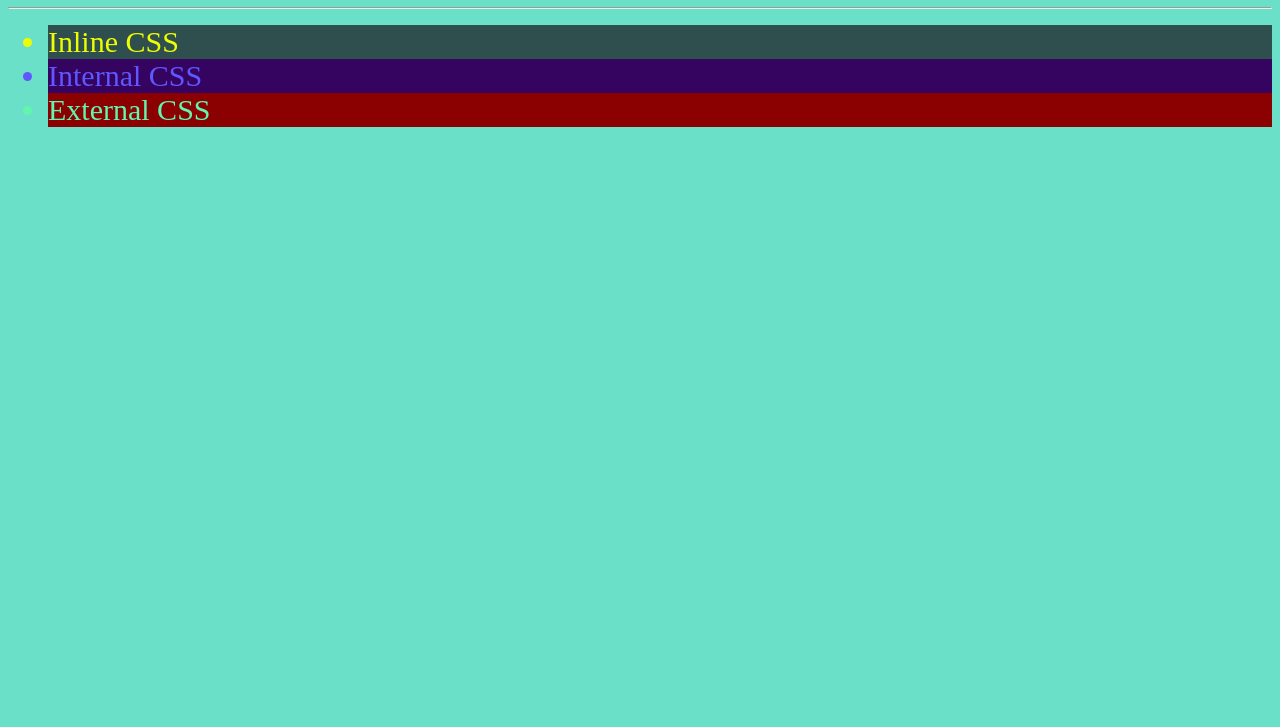
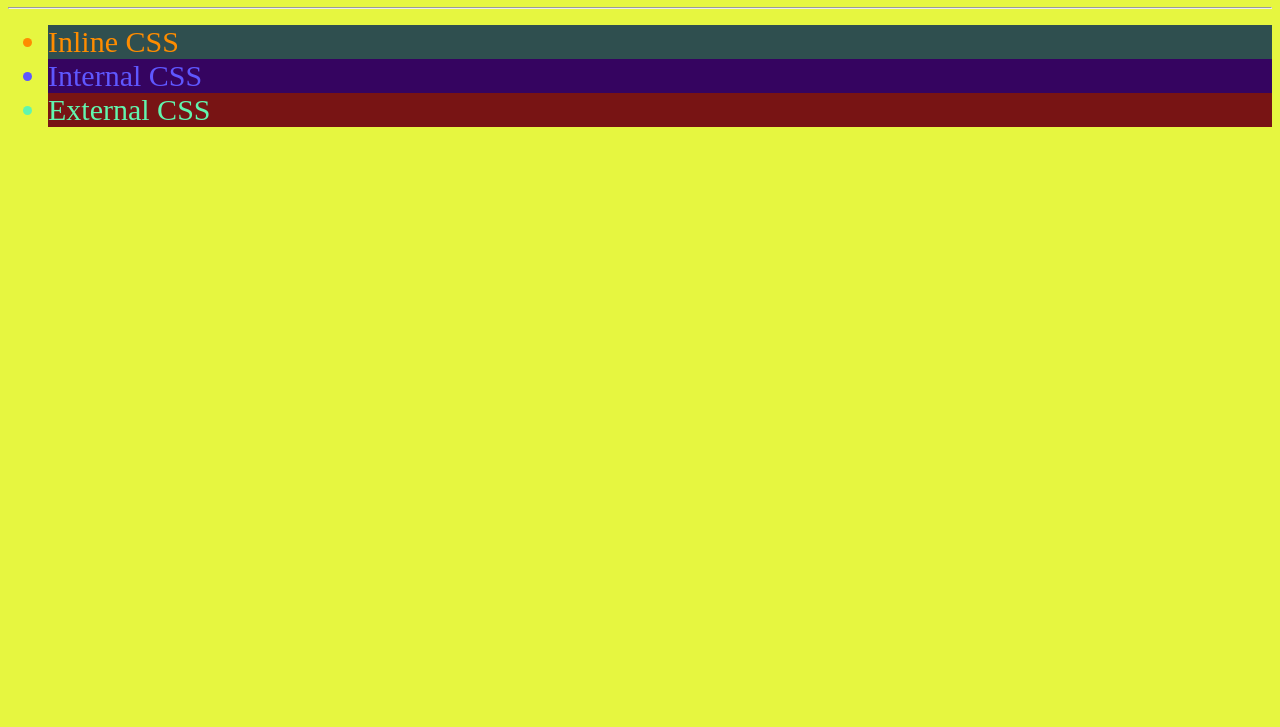
Before and after one commit to Vardhannn14/CSS, a plain HTML site: page CSS-Practice/02WaystoApplycss.html in a window 1280 px wide. Shown: the part 73-800 px from the top of the page. Drawn offline with Linux system fonts and the light colour scheme.

Commit message:
CSS DATA

```diff
--- a/CSS-Practice/02WaystoApplycss.html
+++ b/CSS-Practice/02WaystoApplycss.html
@@ -24,7 +24,7 @@
     <hr>
     <ul>
         <!-- Inline CSS -> We write Inline CSS in Start Tag with the help of style Attribute -->
-        <li style="background-color: darkslategray; color: rgb(237, 254, 0); font-size: 30px;">Inline CSS</li>
+        <li style="background-color: darkslategray; color: rgb(254, 140, 0); font-size: 30px;">Inline CSS</li>
         <li class="Internal">Internal CSS</li>
         <li class="External">External CSS</li>
     </ul>
--- a/CSS-Practice/Style.css
+++ b/CSS-Practice/Style.css
@@ -6,11 +6,11 @@
         } */
 
         .External{
-            background-color: darkred;
+            background-color: rgb(120, 20, 20);
             color: rgb(97, 245, 174);
             font-size: 30px;
         }
 
 body{
-    background-color: rgb(107, 224, 201);
+    background-color: rgb(230, 246, 64);
 }
```
